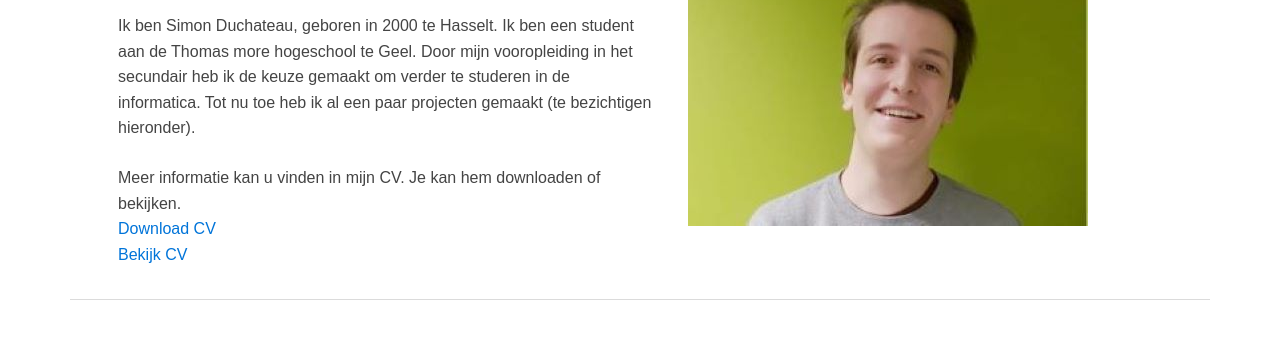
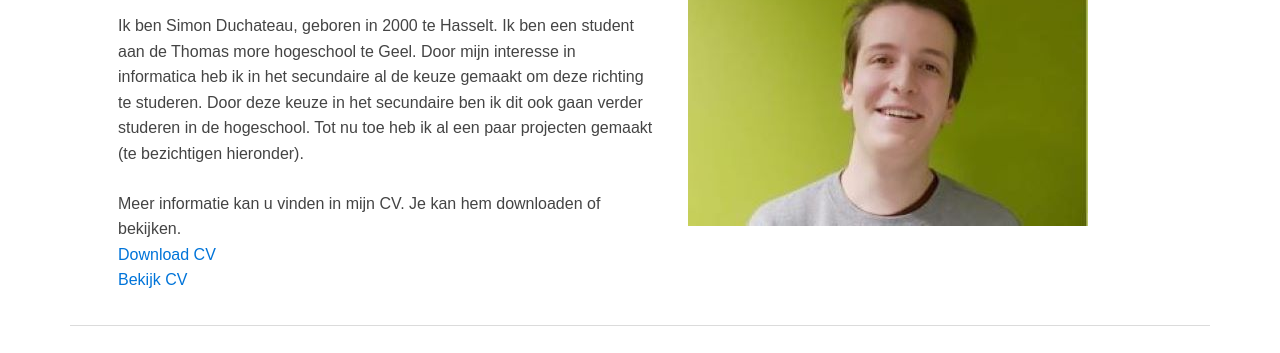
Before and after one commit to r0739228/Portfolio, a plain HTML site: page index.html in a window 1280 px wide. Shown: the part 391-744 px from the top of the page. Drawn offline with Linux system fonts and the light colour scheme; a web font is replaced by a local one.

Commit message:
Kleine aanpassingen - Tekst + Portfolio

```diff
--- a/index.html
+++ b/index.html
@@ -70,8 +70,9 @@
             <div class="grid__column grid__column&#45;&#45;12 grid__column&#45;&#45;6&#45;&#45;md flex-first&#45;&#45;md">
                 <h3 class="title title&#45;&#45;xl" id="ik">Wie ben ik?</h3>
                 <p>
-                    Ik ben Simon Duchateau, geboren in 2000 te Hasselt. Ik ben een student aan de Thomas more hogeschool te Geel. Door mijn
-                    vooropleiding in het secundair heb ik de keuze gemaakt om verder te studeren in de informatica.
+                    Ik ben Simon Duchateau, geboren in 2000 te Hasselt. Ik ben een student aan de Thomas more hogeschool
+                    te Geel. Door mijn interesse in informatica heb ik in het secundaire al de keuze gemaakt om deze
+                    richting te studeren. Door deze keuze in het secundaire ben ik dit ook gaan verder studeren in de hogeschool.
                     Tot nu toe heb ik al een paar projecten gemaakt (te bezichtigen hieronder).
                 </p>
                 <p>
```
Also changed, not shown: 1 other file.
